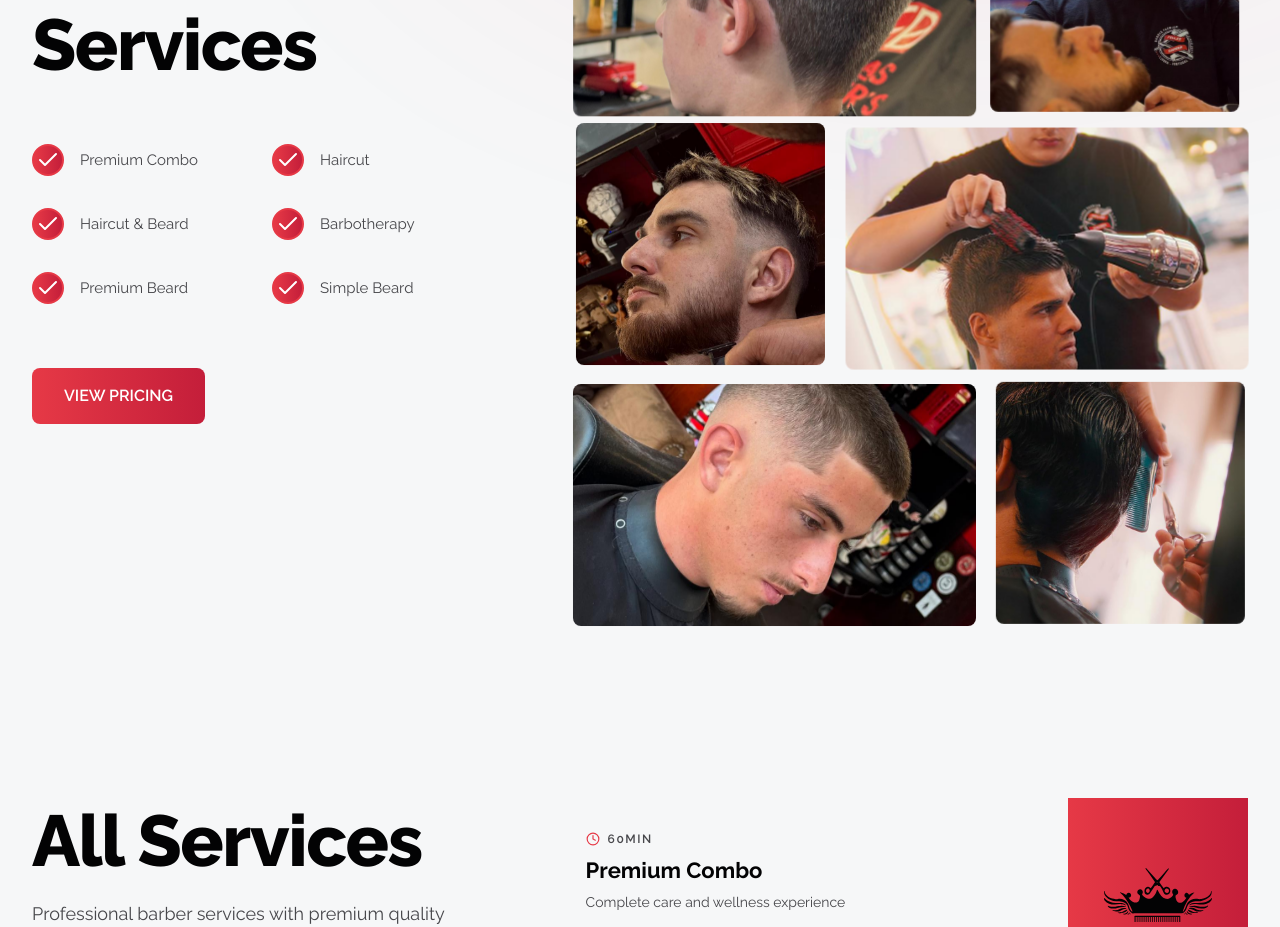
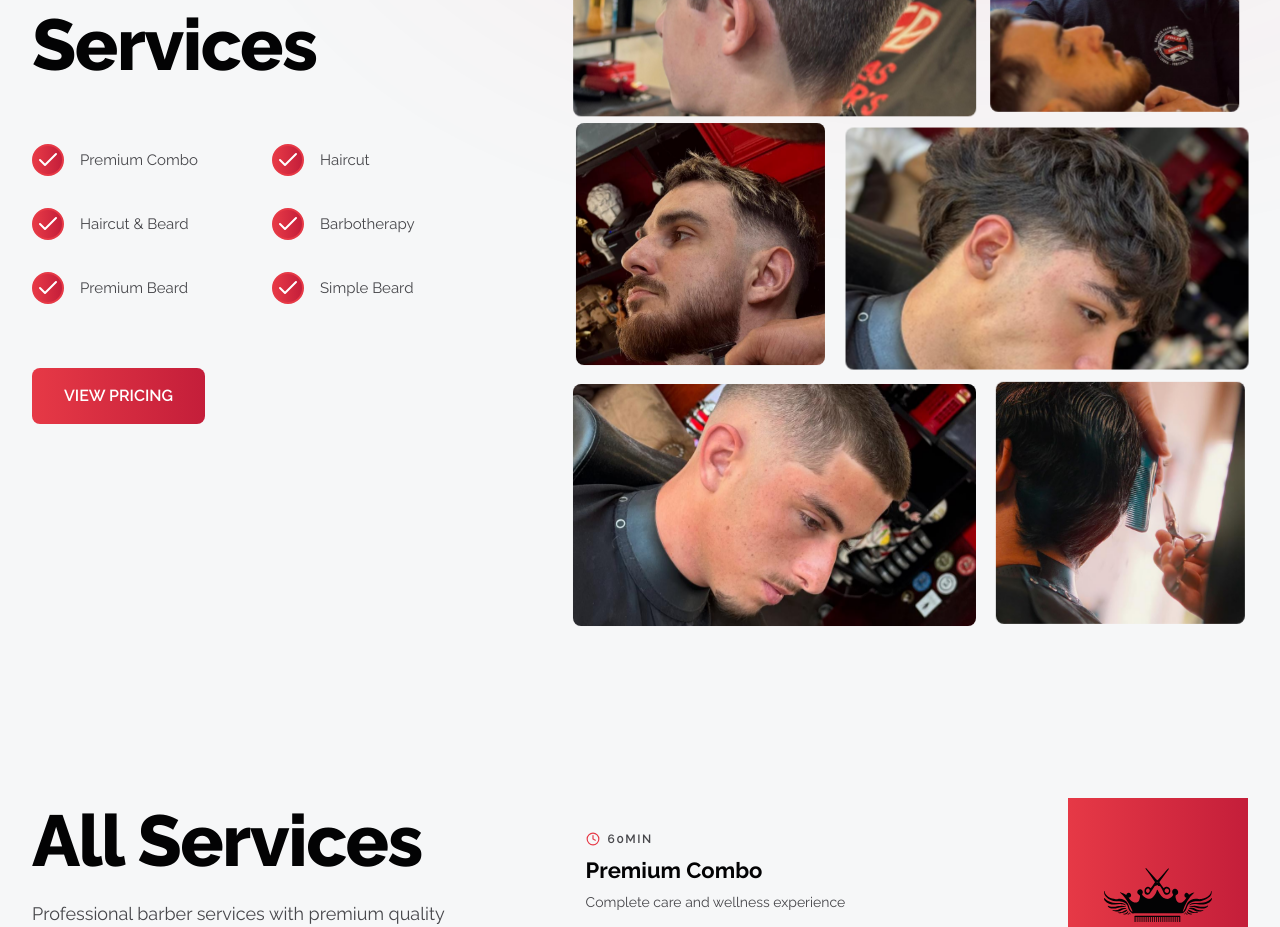
Before and after one commit to mlanes/fellas-babershop-spa, a Vue app: page / in a window 1280 px wide. Shown: the part 1800-2727 px from the top of the page. Built offline with nearby package versions, Linux system fonts and the light colour scheme.

Commit message:
fix: replace missing service image with gallery image
- Replace non-existent fellas-barbers-grooming-service-04.jpeg
- Use gallery-08.jpeg as placeholder for service image
- Resolves broken image in popular services section

```diff
--- a/src/components/sections/ServicesSection.vue
+++ b/src/components/sections/ServicesSection.vue
@@ -19,7 +19,7 @@ const serviceImages = [
   new URL('@/assets/img/services/fellas-barbers-haircut-service-01.jpeg', import.meta.url).href,
   new URL('@/assets/img/services/fellas-barbers-beard-trim-service-02.jpeg', import.meta.url).href,
   new URL('@/assets/img/services/fellas-barbers-hair-styling-service-03.jpeg', import.meta.url).href,
-  new URL('@/assets/img/services/fellas-barbers-grooming-service-04.jpeg', import.meta.url).href,
+  new URL('@/assets/img/gallery/gallery-08.jpeg', import.meta.url).href,
   new URL('@/assets/img/services/fellas-barbers-fade-haircut-service-05.jpeg', import.meta.url).href,
   new URL('@/assets/img/services/fellas-barbers-premium-service-06.jpeg', import.meta.url).href,
 ]
```
